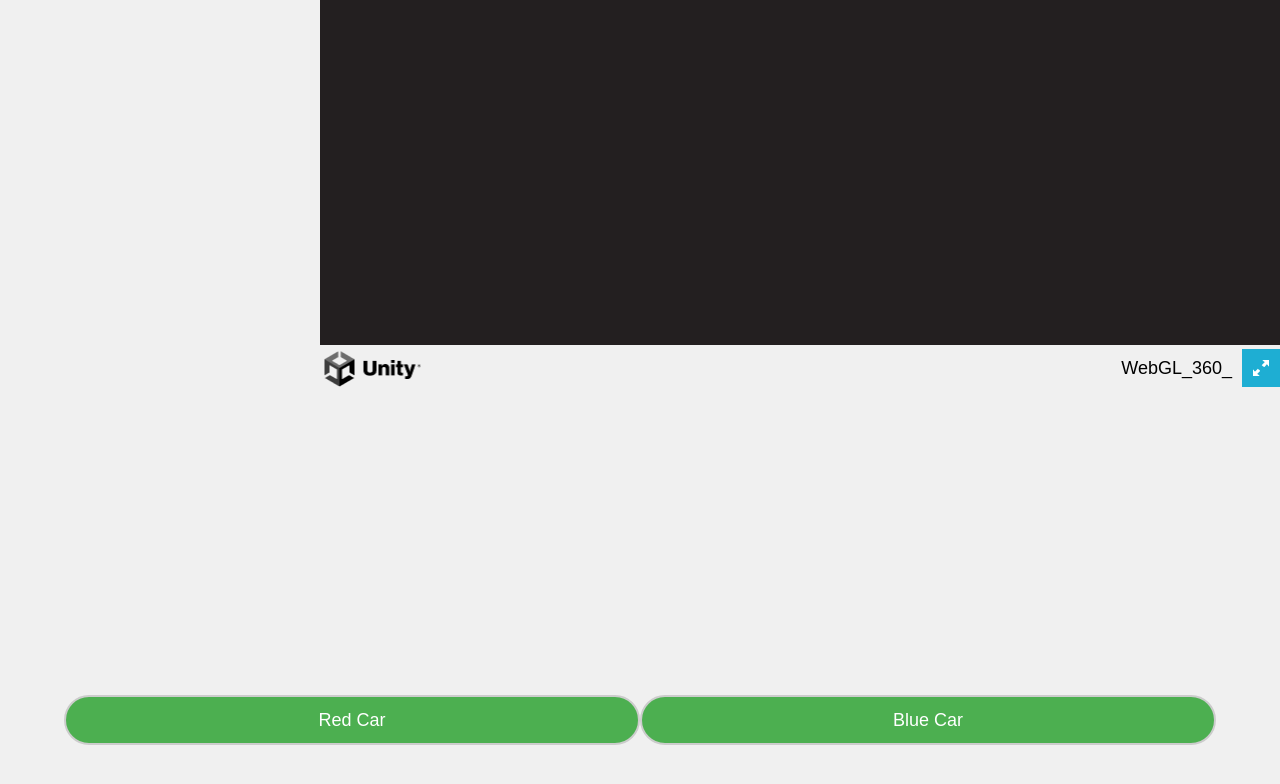
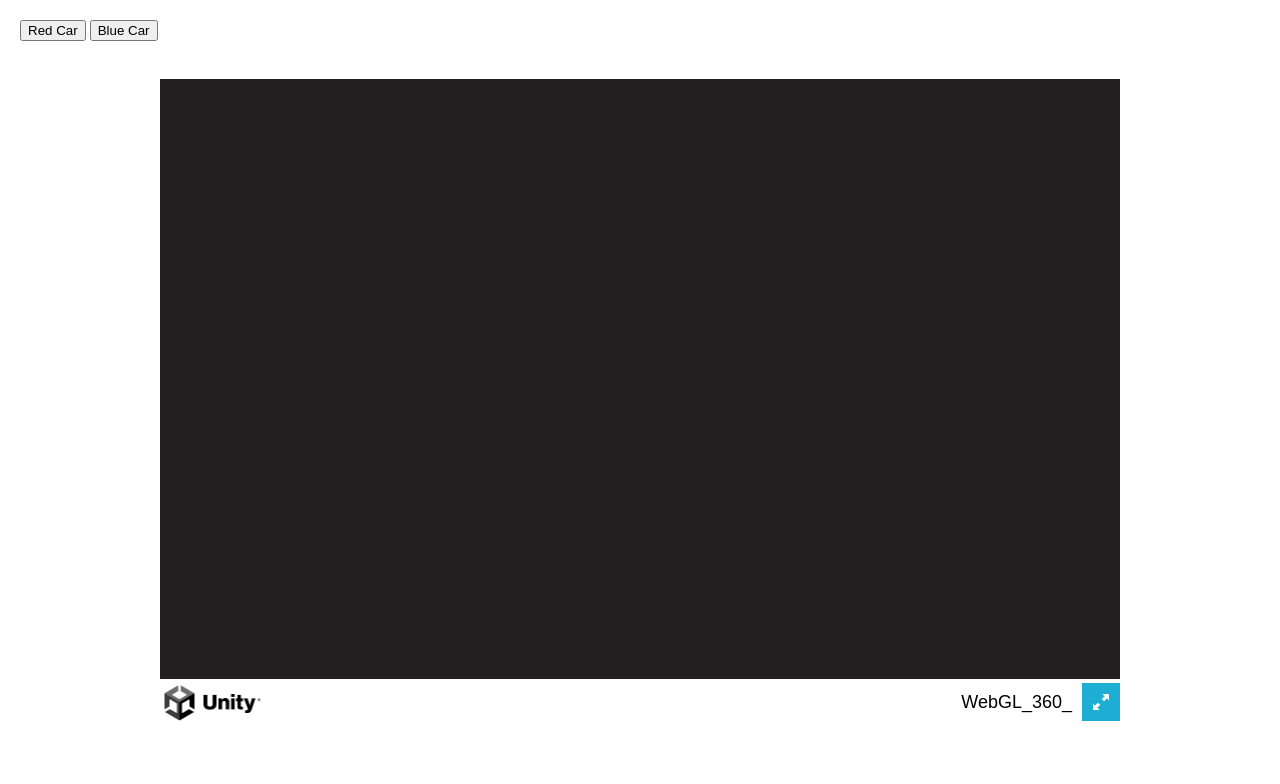
Before and after one commit to nandhinigopal20/360_3D, a plain HTML site: page index.html in a window 1280 px wide. Drawn offline with Linux system fonts and the light colour scheme; no server answers.

Commit message:
index.html

```diff
--- a/index.html
+++ b/index.html
@@ -6,70 +6,8 @@
     <title>Unity Web Player | WebGL_360_</title>
     <link rel="shortcut icon" href="TemplateData/favicon.ico">
     <link rel="stylesheet" href="TemplateData/style.css">
-    <style>
-      /* Body setup: Center content vertically and horizontally */
-      body {
-        margin: 0;
-        padding: 0;
-        display: flex;
-        flex-direction: column;
-        justify-content: center;
-        align-items: center;
-        min-height: 100vh;
-        background-color: #f0f0f0;
-      }
-
-      /* Unity container (canvas) setup */
-      #unity-container {
-        position: relative;
-        display: block;
-        width: 960px; /* Keep original width */
-        height: 600px; /* Keep original height */
-        margin-bottom: 20px; /* Space for buttons */
-      }
-
-      /* Button container styling (positioning below Unity window) */
-      #button-container {
-        display: flex;
-        justify-content: center;
-        width: 100%;
-        margin-top: 20px; /* Space between Unity window and buttons */
-      }
-
-      /* Button styling */
-      #button-container button {
-        width: 45%;  /* Make buttons almost half the width of Unity canvas */
-        height: 50px;
-        font-size: 18px;
-        margin: 10px 0;
-        border-radius: 25px;  /* Rounded corners */
-        border: 2px solid #ccc;
-        background-color: #4CAF50;
-        color: white;
-        cursor: pointer;
-        transition: background-color 0.3s ease;
-      }
-
-      /* Hover effect for buttons */
-      #button-container button:hover {
-        background-color: #45a049;
-      }
-
-      /* Mobile responsive design */
-      @media (max-width: 768px) {
-        #button-container button {
-          width: 80%; /* Reduce button width on small screens */
-        }
-
-        #unity-container {
-          width: 100%; /* Unity container fills the screen width on mobile */
-          height: auto; /* Allow Unity canvas to adjust its height */
-        }
-      }
-    </style>
   </head>
   <body>
-    <!-- Unity canvas container -->
     <div id="unity-container" class="unity-desktop">
       <canvas id="unity-canvas" width="960" height="600" tabindex="-1"></canvas>
       <div id="unity-loading-bar">
@@ -78,7 +16,7 @@
           <div id="unity-progress-bar-full"></div>
         </div>
       </div>
-      <div id="unity-warning"></div>
+      <div id="unity-warning"> </div>
       <div id="unity-footer">
         <div id="unity-logo-title-footer"></div>
         <div id="unity-fullscreen-button"></div>
@@ -87,7 +25,7 @@
     </div>
 
     <!-- Add the buttons to switch between car sequences -->
-    <div id="button-container">
+    <div id="button-container" style="position: absolute; top: 20px; left: 20px; z-index: 10;">
       <button id="redButton" onclick="OnRedButtonClicked()">Red Car</button>
       <button id="blueButton" onclick="OnBlueButtonClicked()">Blue Car</button>
     </div>
```
